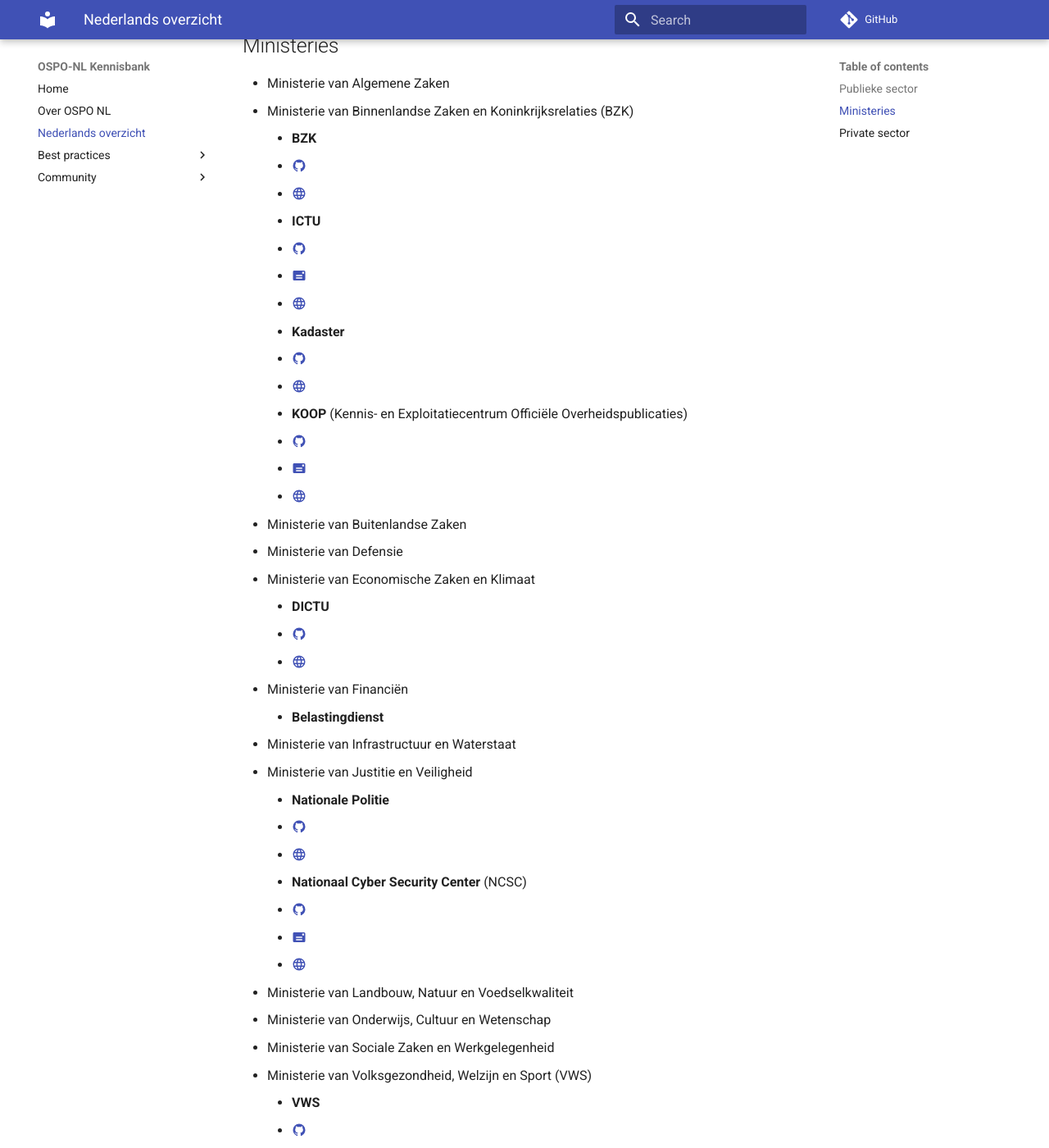
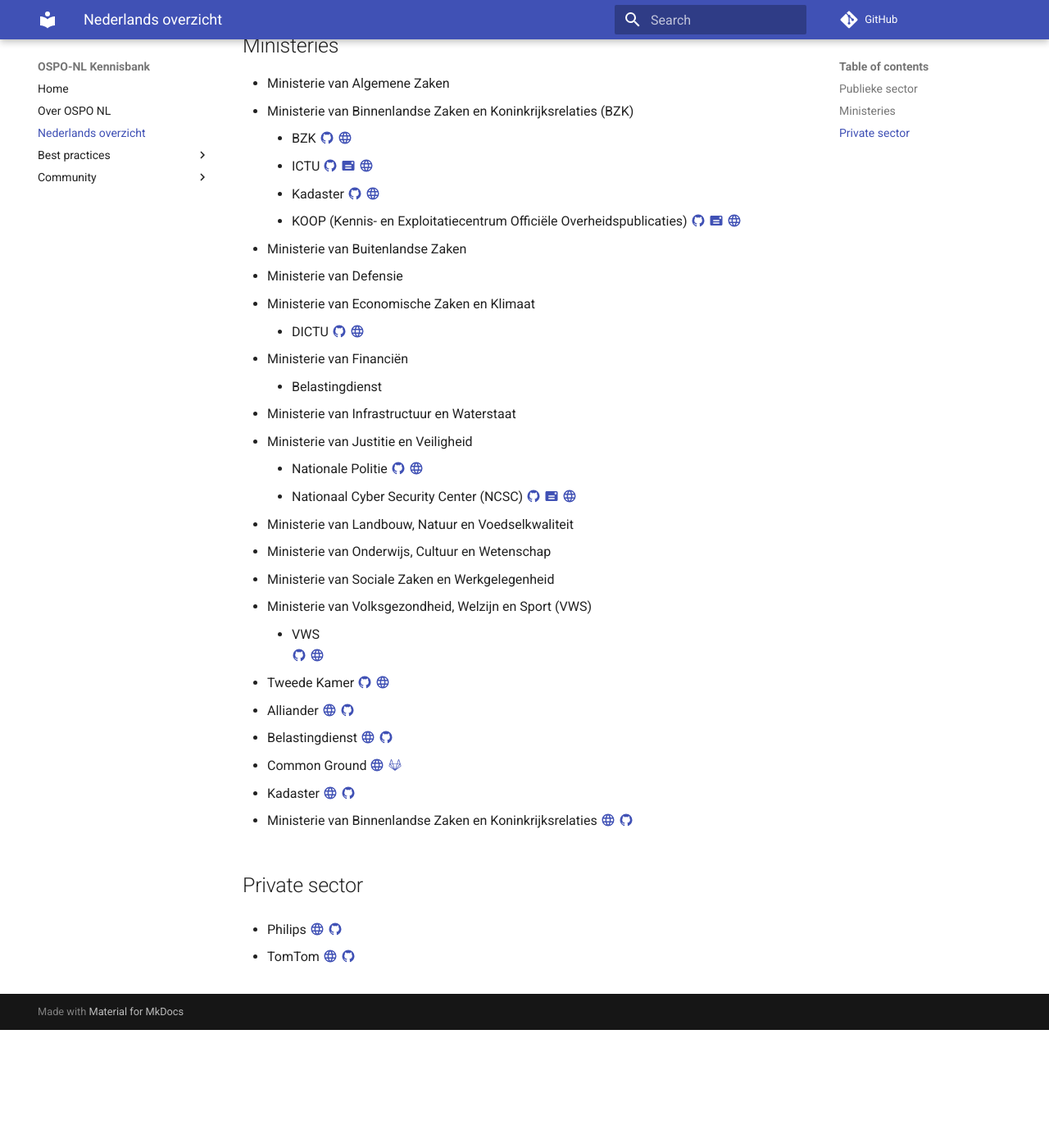
Before and after one commit to ospo-nl/kennisbank, an MkDocs documentation site: the page built from docs/nederlands-overzicht.md, in a window 1280 px wide and 1400 px high, scrolled down 442 px. Shown: the whole window at 82% size. Built offline with MkDocs 1.6.1 and Material for MkDocs 9.7.7, drawn with Linux system fonts in a browser that asks for light colours; comment, search, counter and statistics services are not loaded; after the commit the page ends 1698 px from its top, so only the background shows below that.

```diff
--- a/docs/nederlands-overzicht.md
+++ b/docs/nederlands-overzicht.md
@@ -11,49 +11,49 @@ Zie de [Wikipedia pagina Publieke sector](https://nl.wikipedia.org/wiki/Publieke
 // [:material-github:](https://github.com/MinBZK)
 
 ## Ministeries
-+ Ministerie van Algemene Zaken
-+ Ministerie van Binnenlandse Zaken en Koninkrijksrelaties (BZK)
-    * **BZK**
-      * [:material-github:](https://github.com/MinBZK)
-      * [:material-web:]()
-     * **ICTU**
-      * [:material-github:](https://github.com/ICTU)
-      * [:material-mail:](info@ictu.nl)
-      * [:material-web:](https://www.ictu.nl)
-    * **Kadaster**
-      * [:material-github:](https://github.com/Kadaster)
-      * [:material-web:](https://www.kadaster.nl)
-    * **KOOP** (Kennis- en Exploitatiecentrum Officiële Overheidspublicaties)
-      * [:material-github:](https://github.com/dataoverheid)
-      * [:material-mail:](opendata@overheid.nl)
-      * [:material-web:](https://data.overheid.nl)
-+ Ministerie van Buitenlandse Zaken
-+ Ministerie van Defensie
-+ Ministerie van Economische Zaken en Klimaat
-    * **DICTU**
-      * [:material-github:](https://github.com/Dictu)
-      * [:material-web:](http://www.dictu.nl)
-+ Ministerie van Financiën
-    * **Belastingdienst**
-+ Ministerie van Infrastructuur en Waterstaat
-+ Ministerie van Justitie en Veiligheid
-    * **Nationale Politie**
-      * [:material-github:](https://github.com/politie)
-      * [:material-web:](https://www.politie.nl)
-    * **Nationaal Cyber Security Center** (NCSC)
-      * [:material-github:](https://github.com/NCSC-NL)
-      * [:material-mail:](info@ncsc.nl)
-      * [:material-web:](https://www.ncsc.nl/)
-* Ministerie van Landbouw, Natuur en Voedselkwaliteit
-* Ministerie van Onderwijs, Cultuur en Wetenschap
-* Ministerie van Sociale Zaken en Werkgelegenheid
-* Ministerie van Volksgezondheid, Welzijn en Sport (VWS)
-    * **VWS**
-      * [:material-github:](https://github.com/minvws)
-      * [:material-web:](https://minvws.nl)
-* Tweede Kamer
-    * [:material-github:](https://github.com/TweedeKamerDerStaten-Generaal)
-    * [:material-web:](https://tweedekamer.nl)
+- Ministerie van Algemene Zaken
+- Ministerie van Binnenlandse Zaken en Koninkrijksrelaties (BZK)
+    - BZK
+      [:material-github:](https://github.com/MinBZK)
+      [:material-web:]()
+    - ICTU
+      [:material-github:](https://github.com/ICTU)
+      [:material-mail:](info@ictu.nl)
+      [:material-web:](https://www.ictu.nl)
+    - Kadaster
+      [:material-github:](https://github.com/Kadaster)
+      [:material-web:](https://www.kadaster.nl)
+    - KOOP (Kennis- en Exploitatiecentrum Officiële Overheidspublicaties)
+      [:material-github:](https://github.com/dataoverheid)
+      [:material-mail:](opendata@overheid.nl)
+      [:material-web:](https://data.overheid.nl)
+- Ministerie van Buitenlandse Zaken
+- Ministerie van Defensie
+- Ministerie van Economische Zaken en Klimaat
+    - DICTU
+      [:material-github:](https://github.com/Dictu)
+      [:material-web:](http://www.dictu.nl)
+- Ministerie van Financiën
+    - Belastingdienst
+- Ministerie van Infrastructuur en Waterstaat
+- Ministerie van Justitie en Veiligheid
+    - Nationale Politie
+      [:material-github:](https://github.com/politie)
+      [:material-web:](https://www.politie.nl)
+    - Nationaal Cyber Security Center (NCSC)
+      [:material-github:](https://github.com/NCSC-NL)
+      [:material-mail:](info@ncsc.nl)
+      [:material-web:](https://www.ncsc.nl/)
+- Ministerie van Landbouw, Natuur en Voedselkwaliteit
+- Ministerie van Onderwijs, Cultuur en Wetenschap
+- Ministerie van Sociale Zaken en Werkgelegenheid
+- Ministerie van Volksgezondheid, Welzijn en Sport (VWS)
+    - VWS
+      [:material-github:](https://github.com/minvws)
+      [:material-web:](https://minvws.nl)
+- Tweede Kamer
+    [:material-github:](https://github.com/TweedeKamerDerStaten-Generaal)
+    [:material-web:](https://tweedekamer.nl)
 
 - Alliander
 [:material-web:](https://www.alliander.com/nl/open-source/)
```
